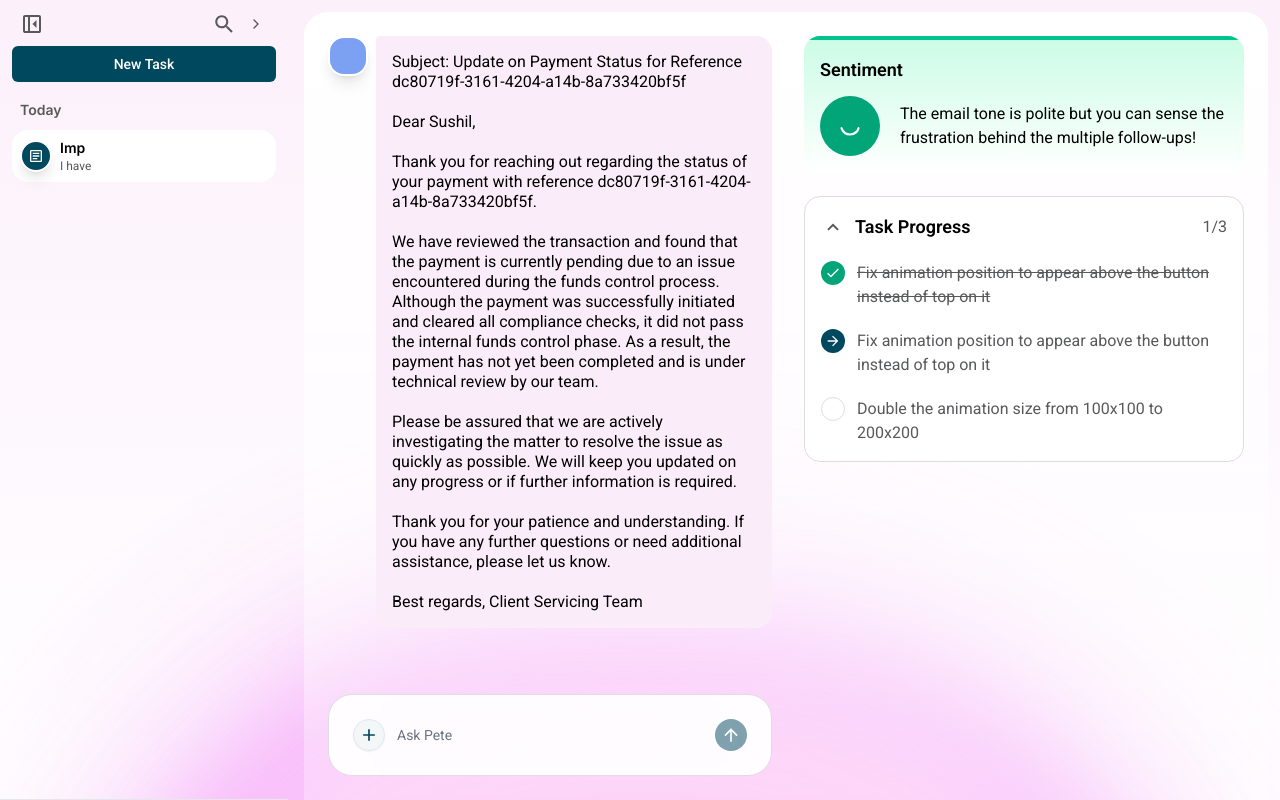
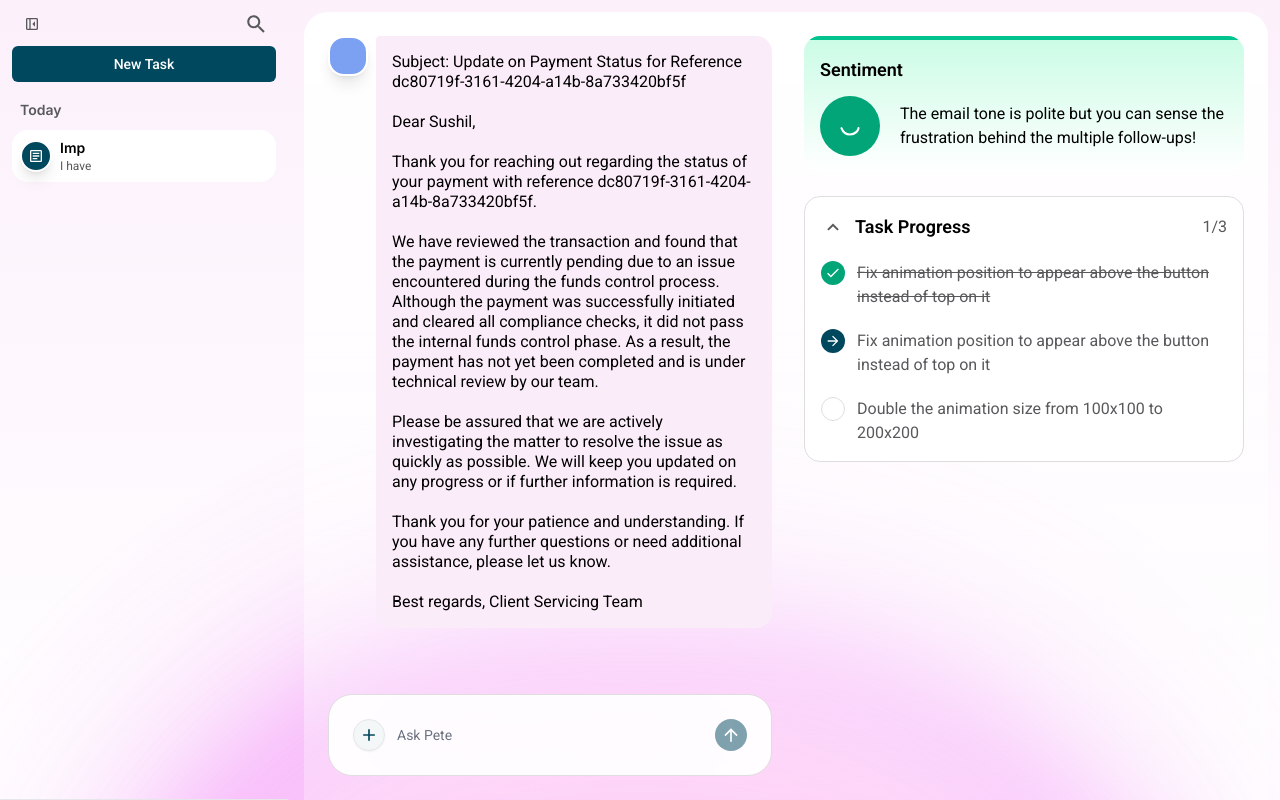
Before and after one commit to jthnroy/pixel-world, an Angular app: page / in a window 1280 px wide. Built offline with nearby package versions, Linux system fonts and the light colour scheme.

Commit message:
Remove separate expand/collapse button and make top-left square icon the toggle button

```diff
--- a/src/app/app.html
+++ b/src/app/app.html
@@ -47,7 +47,7 @@
          [class.w-16]="!isLeftPanelExpanded()">
       <!-- Header Icons -->
       <div class="flex flex-col items-center gap-3 px-2">
-        <!-- Square icon with plus - only visible when collapsed -->
+        <!-- Square icon with plus - only visible when collapsed (New Task collapsed) -->
         <button class="w-8 h-8 bg-gray-100 hover:bg-gray-200 rounded flex items-center justify-center transition-all duration-300"
                 [class.hidden]="isLeftPanelExpanded()"
                 (click)="createNewTask()">
@@ -66,26 +66,18 @@
 
         <!-- Expanded state content -->
         <div class="flex justify-between items-center w-full" [class.hidden]="!isLeftPanelExpanded()">
-          <!-- Square icon - only visible when expanded -->
+          <!-- Square icon - toggle button when expanded -->
+          <button class="w-6 h-6 text-text-neutral hover:bg-gray-100 rounded p-1 transition-colors" (click)="toggleLeftPanel()">
+            <svg class="w-4 h-4" viewBox="0 0 24 24" fill="none">
+              <path d="M16.5 16V8L12.5 12L16.5 16ZM5 21C4.45 21 3.97917 20.8042 3.5875 20.4125C3.19583 20.0208 3 19.55 3 19V5C3 4.45 3.19583 3.97917 3.5875 3.5875C3.97917 3.19583 4.45 3 5 3H19C19.55 3 20.0208 3.19583 20.4125 3.5875C20.8042 3.97917 21 4.45 21 5V19C21 19.55 20.8042 20.0208 20.4125 20.4125C20.0208 20.8042 19.55 21 19 21H5ZM8 19V5H5V19H8ZM10 19H19V5H10V19Z" fill="currentColor"/>
+            </svg>
+          </button>
+
+          <!-- Search icon - only visible when expanded -->
           <svg class="w-6 h-6 text-text-neutral transition-all duration-300"
                viewBox="0 0 24 24" fill="none">
-            <path d="M16.5 16V8L12.5 12L16.5 16ZM5 21C4.45 21 3.97917 20.8042 3.5875 20.4125C3.19583 20.0208 3 19.55 3 19V5C3 4.45 3.19583 3.97917 3.5875 3.5875C3.97917 3.19583 4.45 3 5 3H19C19.55 3 20.0208 3.19583 20.4125 3.5875C20.8042 3.97917 21 4.45 21 5V19C21 19.55 20.8042 20.0208 20.4125 20.4125C20.0208 20.8042 19.55 21 19 21H5ZM8 19V5H5V19H8ZM10 19H19V5H10V19Z" fill="currentColor"/>
+            <path d="M15.7549 14.255H14.9649L14.6849 13.985C15.6649 12.845 16.2549 11.365 16.2549 9.755C16.2549 6.165 13.3449 3.255 9.75488 3.255C6.16488 3.255 3.25488 6.165 3.25488 9.755C3.25488 13.345 6.16488 16.255 9.75488 16.255C11.3649 16.255 12.8449 15.665 13.9849 14.685L14.2549 14.965V15.755L19.2549 20.745L20.7449 19.255L15.7549 14.255ZM9.75488 14.255C7.26488 14.255 5.25488 12.245 5.25488 9.755C5.25488 7.26501 7.26488 5.255 9.75488 5.255C12.2449 5.255 14.2549 7.26501 14.2549 9.755C14.2549 12.245 12.2449 14.255 9.75488 14.255Z" fill="currentColor"/>
           </svg>
-
-          <div class="flex items-center gap-2">
-            <!-- Search icon - only visible when expanded -->
-            <svg class="w-6 h-6 text-text-neutral transition-all duration-300"
-                 viewBox="0 0 24 24" fill="none">
-              <path d="M15.7549 14.255H14.9649L14.6849 13.985C15.6649 12.845 16.2549 11.365 16.2549 9.755C16.2549 6.165 13.3449 3.255 9.75488 3.255C6.16488 3.255 3.25488 6.165 3.25488 9.755C3.25488 13.345 6.16488 16.255 9.75488 16.255C11.3649 16.255 12.8449 15.665 13.9849 14.685L14.2549 14.965V15.755L19.2549 20.745L20.7449 19.255L15.7549 14.255ZM9.75488 14.255C7.26488 14.255 5.25488 12.245 5.25488 9.755C5.25488 7.26501 7.26488 5.255 9.75488 5.255C12.2449 5.255 14.2549 7.26501 14.2549 9.755C14.2549 12.245 12.2449 14.255 9.75488 14.255Z" fill="currentColor"/>
-            </svg>
-
-            <!-- Toggle button - always visible -->
-            <button class="w-6 h-6 text-text-neutral hover:bg-gray-100 rounded p-1 transition-colors" (click)="toggleLeftPanel()">
-              <svg class="w-4 h-4 transition-transform duration-200" [class.rotate-180]="!isLeftPanelExpanded()" viewBox="0 0 24 24" fill="none">
-                <path d="M9 18L15 12L9 6" stroke="currentColor" stroke-width="2" stroke-linecap="round" stroke-linejoin="round"/>
-              </svg>
-            </button>
-          </div>
         </div>
       </div>
 
```
